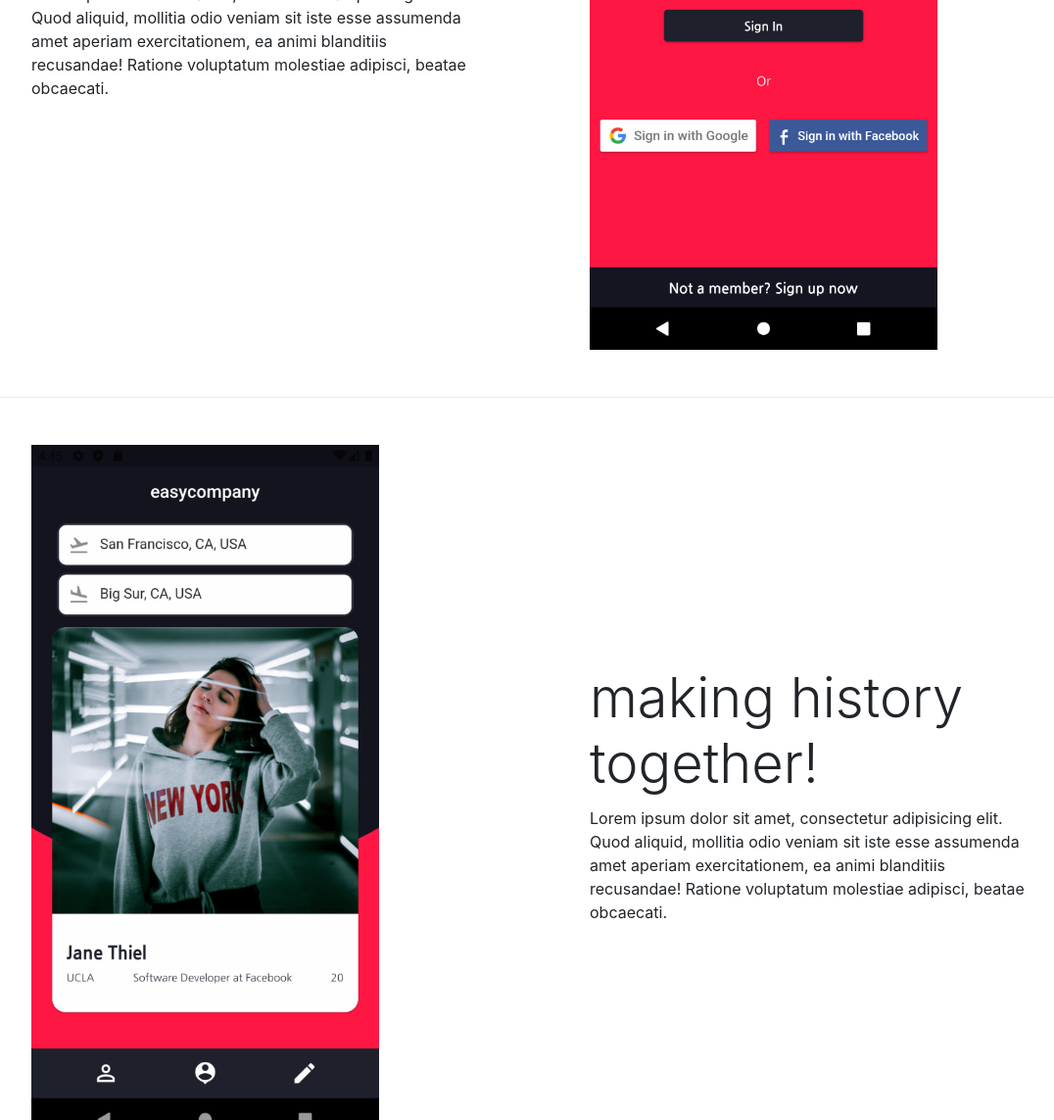
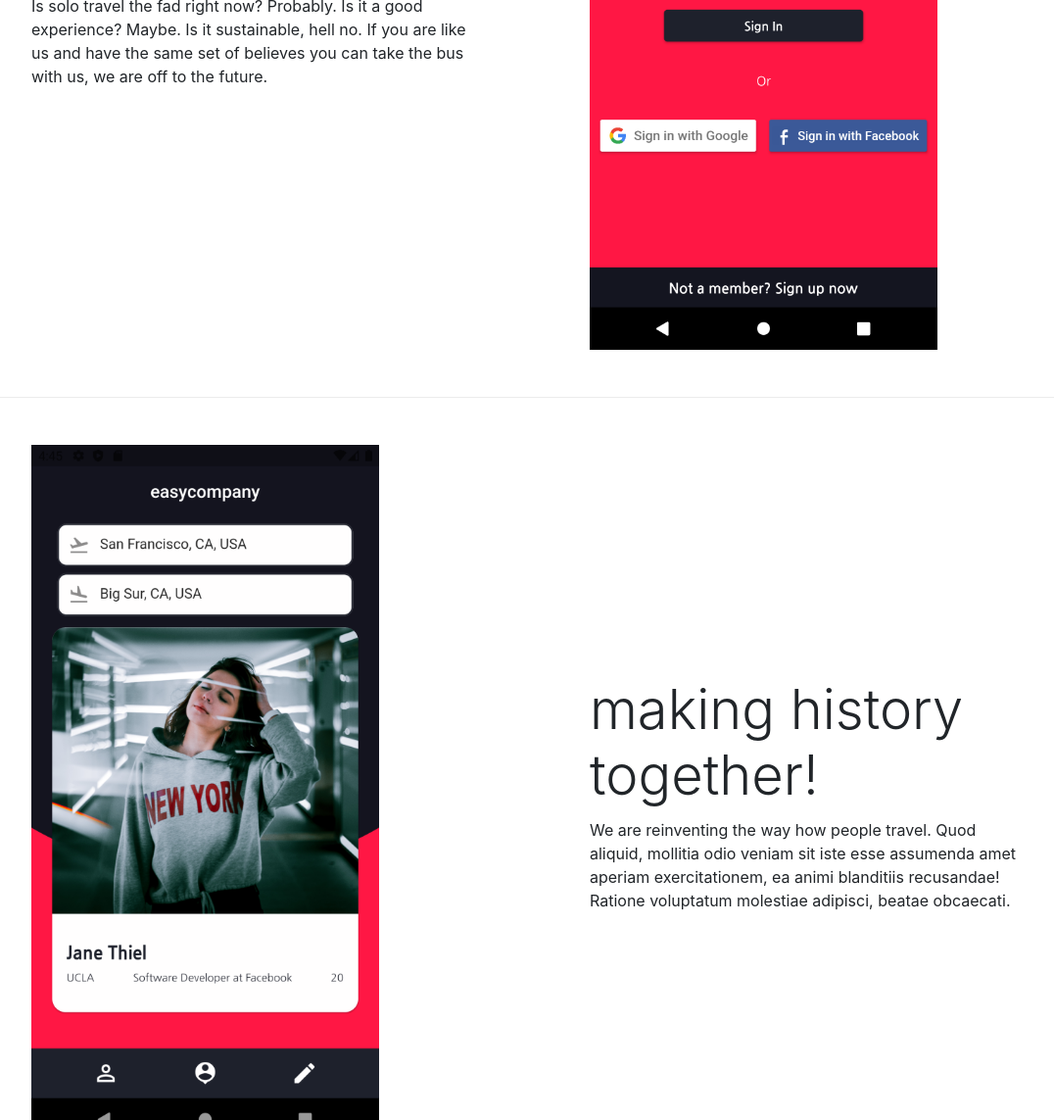
Before and after one commit to maverick-ai/easycompany_website, a plain HTML site: page index.html in a window 1280 px wide. Shown: the part 614-1757 px from the top of the page at 98% size, without its empty margins (101-1177 px from the left). Drawn offline with nearby package versions, Linux system fonts and the light colour scheme; some packages are replaced by stand-ins of ours; a script that the page names is missing.

Commit message:
added future of travel

```diff
--- a/index.html
+++ b/index.html
@@ -44,7 +44,7 @@
                 <div class="col-lg-6 order-lg-1">
                     <div class="p-5">
                         <h2 class="display-4">Future of travel!</h2>
-                        <p>Lorem ipsum dolor sit amet, consectetur adipisicing elit. Quod aliquid, mollitia odio veniam sit iste esse assumenda amet aperiam exercitationem, ea animi blanditiis recusandae! Ratione voluptatum molestiae adipisci, beatae obcaecati.</p>
+                        <p>Is solo travel the fad right now? Probably. Is it a good experience? Maybe. Is it sustainable, hell no. If you are like us and have the same set of believes you can take the bus with us, we are off to the future.</p>
                     </div>
                 </div>
             </div>
@@ -59,7 +59,7 @@
                 <div class="col-lg-6 order-lg-2">
                     <div class="p-5">
                         <h2 class="display-4">making history together!</h2>
-                        <p>Lorem ipsum dolor sit amet, consectetur adipisicing elit. Quod aliquid, mollitia odio veniam sit iste esse assumenda amet aperiam exercitationem, ea animi blanditiis recusandae! Ratione voluptatum molestiae adipisci, beatae obcaecati.</p>
+                        <p>We are reinventing the way how people travel. Quod aliquid, mollitia odio veniam sit iste esse assumenda amet aperiam exercitationem, ea animi blanditiis recusandae! Ratione voluptatum molestiae adipisci, beatae obcaecati.</p>
                     </div>
                 </div>
             </div>
```
